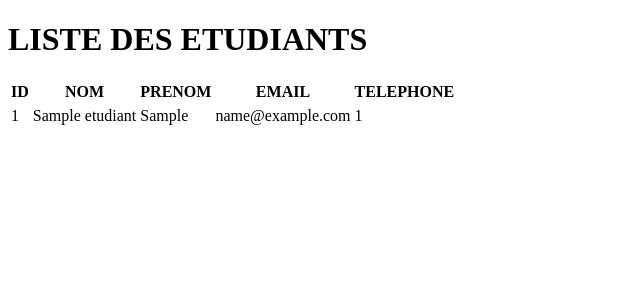
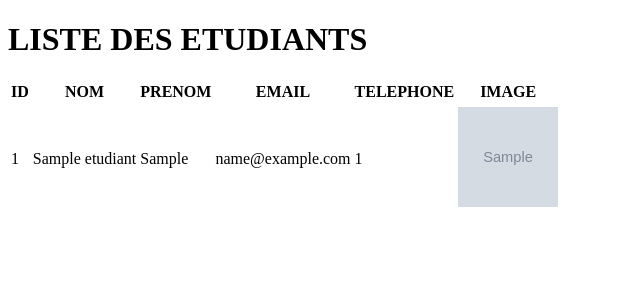
Before and after one commit to Abdoul-sudo/gestion_cours, a PHP site: page /index.php?pg=listeEt in a window 1280 px wide. Shown: the top 300 px of the page, without its empty margins (0-640 px from the left). Run offline with PHP 8.4, Linux system fonts and the light colour scheme; tables that the repository leaves empty hold one stand-in row (values such as "Sample post"); grey boxes marked "Sample" are stand-in pictures.

Commit message:
image affiché dans liste

```diff
--- a/controllers/C_etudiant.php
+++ b/controllers/C_etudiant.php
@@ -37,6 +37,9 @@
                 echo "<td>".$val['prenom_etudiant']."</td>";
                 echo "<td>".$val['email_etudiant']."</td>";
                 echo "<td>".$val['tel_etudiant']."</td>";
+                echo "<td>".'<img src="assets/images/etudiant/'. $val['image_etudiant'] .'" height=100 width=100 >'."</td>";
+                //echo '<img src="image/' . $data["image"] . '">';
+
                 echo"</tr>";
 
             }
--- a/models/M_etudiant.php
+++ b/models/M_etudiant.php
@@ -14,7 +14,7 @@
         public function M_listeEt()
         {
             $bdd = $this -> dbConnect();
-            $sql = $bdd -> prepare ("SELECT id_etudiant, nom_etudiant, prenom_etudiant, email_etudiant, tel_etudiant FROM etudiant");
+            $sql = $bdd -> prepare ("SELECT id_etudiant, nom_etudiant, prenom_etudiant, email_etudiant, tel_etudiant, image_etudiant FROM etudiant");
 
             $sql -> execute();
             $tab = $sql -> fetchall();
--- a/views/admin/listeEtudiant.php
+++ b/views/admin/listeEtudiant.php
@@ -14,6 +14,7 @@
             <th>PRENOM</th>
             <th>EMAIL</th>
             <th>TELEPHONE</th>
+            <th>IMAGE</th>
         </tr>
 
         <tr>
```
Also changed, not shown: assets/images/etudiant/abdoul.png (added), assets/images/etudiant/ainasoa.jpg (added), assets/images/etudiant/arielle.jpg (added), assets/images/etudiant/darcia.jpg (added), assets/images/etudiant/fabien.jpg (added), assets/images/etudiant/fiderana.jpg (added), assets/images/etudiant/hery.jpg (added), assets/images/etudiant/nasandratra.jpg (added), assets/images/etudiant/rivo.jpg (added), assets/images/etudiant/santatra.jpg (added).
